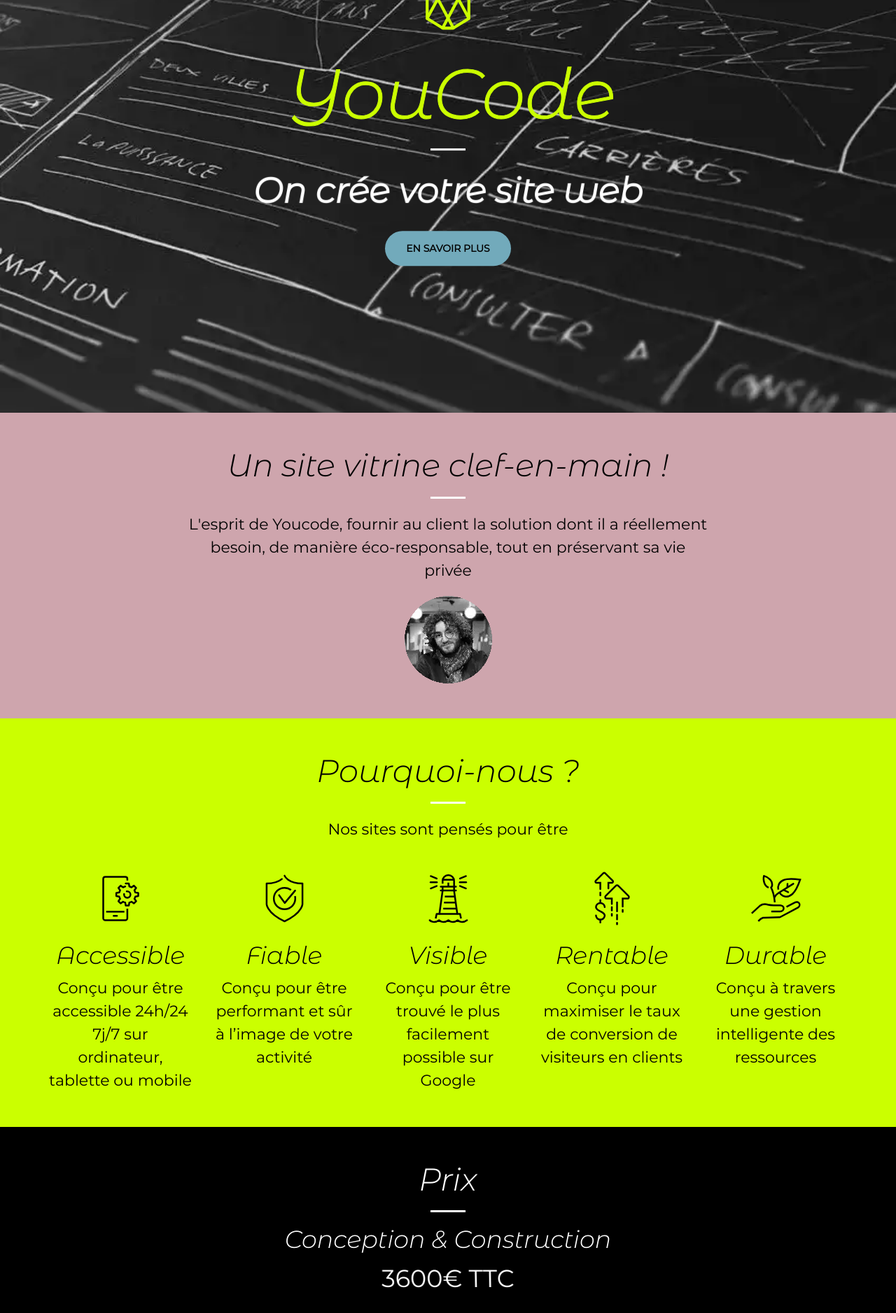
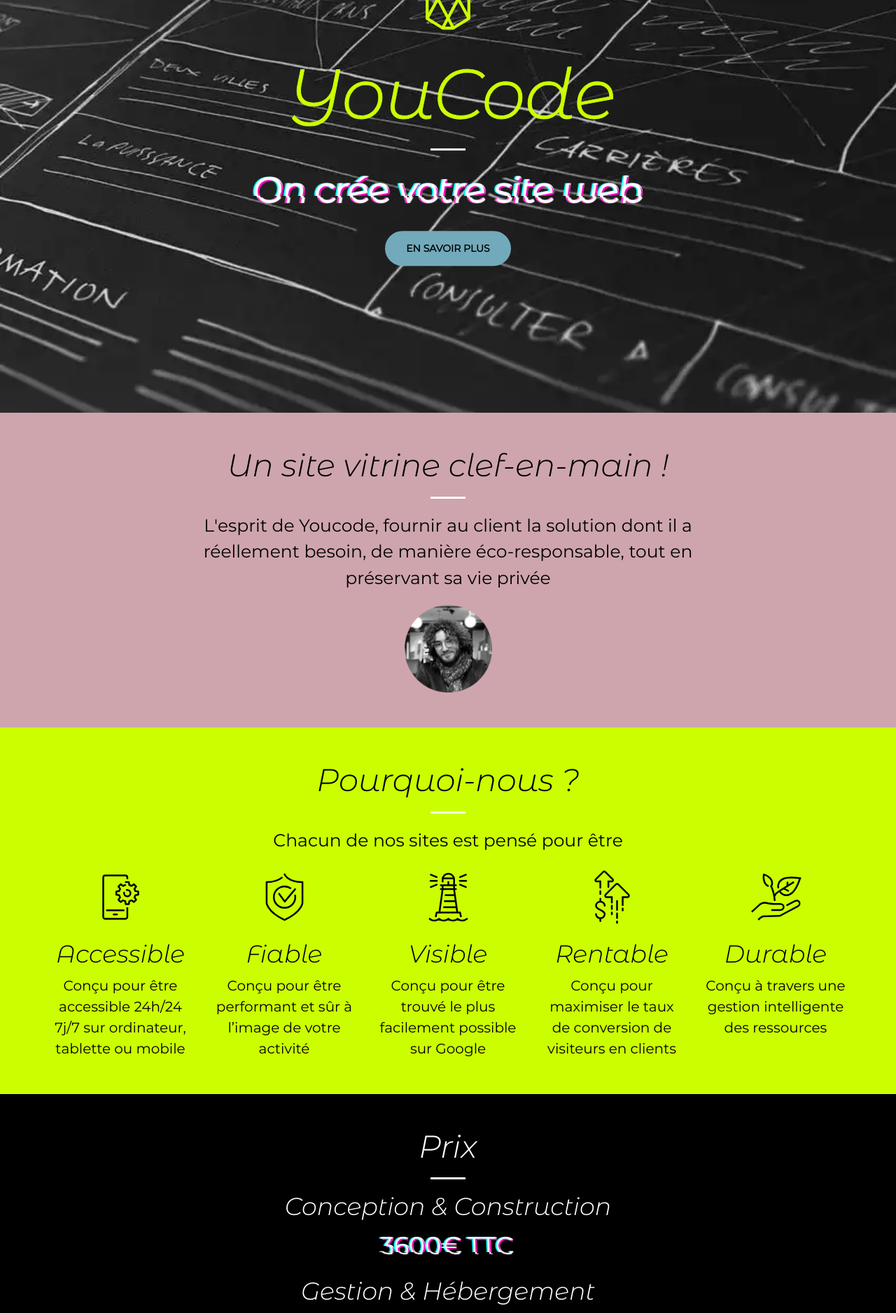
Before and after one commit to Balaiseee/youcode-fr, a Jekyll site: the page built from index.html, in a window 1280 px wide. Shown: the part 310-2187 px from the top of the page at 70% size. Built offline with Jekyll 4.4.1, drawn with Linux system fonts in a browser that asks for light colours.

Commit message:
refactor: Minor improvements

```diff
--- a/_includes/features.html
+++ b/_includes/features.html
@@ -4,7 +4,7 @@
       <div class="col-lg-12 text-center">
         <h2 class="section-heading">Pourquoi-nous ?</h2>
         <hr class="primary" />
-        <p>Nos sites sont pensés pour être</p>
+        <p>Chacun de nos sites est pensé pour être</p>
       </div>
     </div>
   </div>
--- a/_includes/intro.html
+++ b/_includes/intro.html
@@ -5,7 +5,7 @@
         <h2 class="section-heading">Un site vitrine clef-en-main !</h2>
         <hr class="light" />
         <p>L'esprit de Youcode, fournir au client la solution dont il a réellement besoin, de manière éco-responsable, tout en préservant sa vie privée</p>
-        <img alt="Photo fondateur" class="lazy" src="img/fondateur.webp" width="125" height="125" />
+        <img alt="Photo fondateur" class="lazy" src="img/fondateur.webp" data-src="img/fondateur-x2.webp" width="125" height="125" />
       </div>
     </div>
   </div>
--- a/_sass/_base.scss
+++ b/_sass/_base.scss
@@ -37,7 +37,7 @@
 
 
 p {
-    font-size: 22px;
+    font-size: 25px;
     line-height: 1.5;
     margin-bottom: 20px;
 }
--- a/_sass/components/_features.scss
+++ b/_sass/components/_features.scss
@@ -1,6 +1,9 @@
 .bg-features {
 	background-color: #cbff00;
 	color: #000000;
+	p {
+		margin-bottom: 0;
+	}
 }
 
 .feature-box {
@@ -10,7 +13,7 @@
 		margin: 20px auto 0;
 	}
 	p {
-        margin-bottom: 0;
+		font-size: 20px;
 	}
 }
 
--- a/_sass/components/_intro.scss
+++ b/_sass/components/_intro.scss
@@ -2,6 +2,9 @@
 	background-color: #cea5ad;
 	color: #000000;
 	.btn {
-	background-color: #72aabb;
+		background-color: #72aabb;
+	}
+	img {
+		filter: grayscale(1);
 	}
 }
```
Also changed, not shown: credit.md (+7 -4 lines), img/fondateur-x2.webp (added), img/fondateur.webp. Lines whose indentation alone changed are shown as unchanged.
